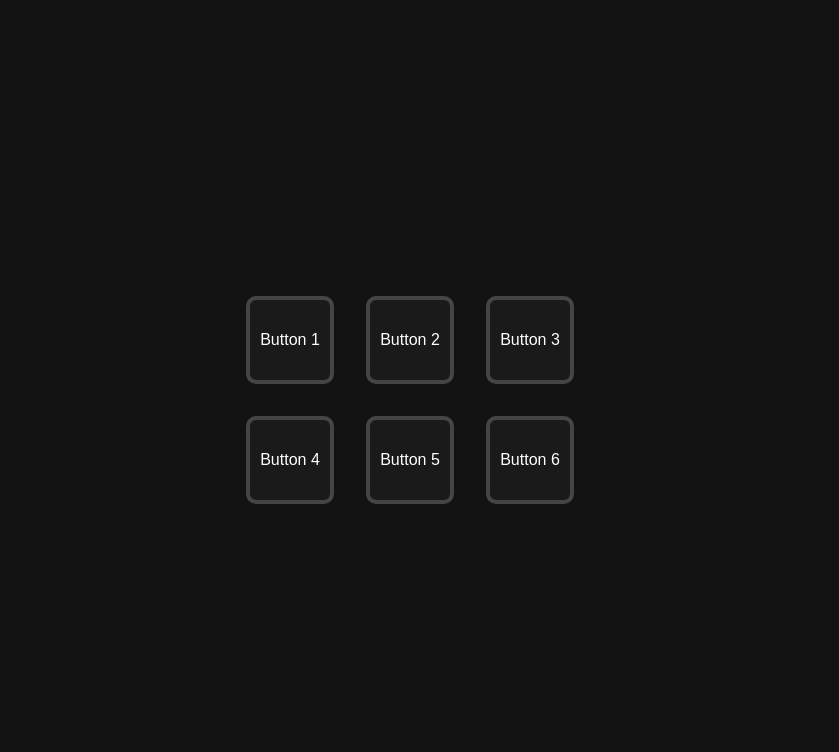
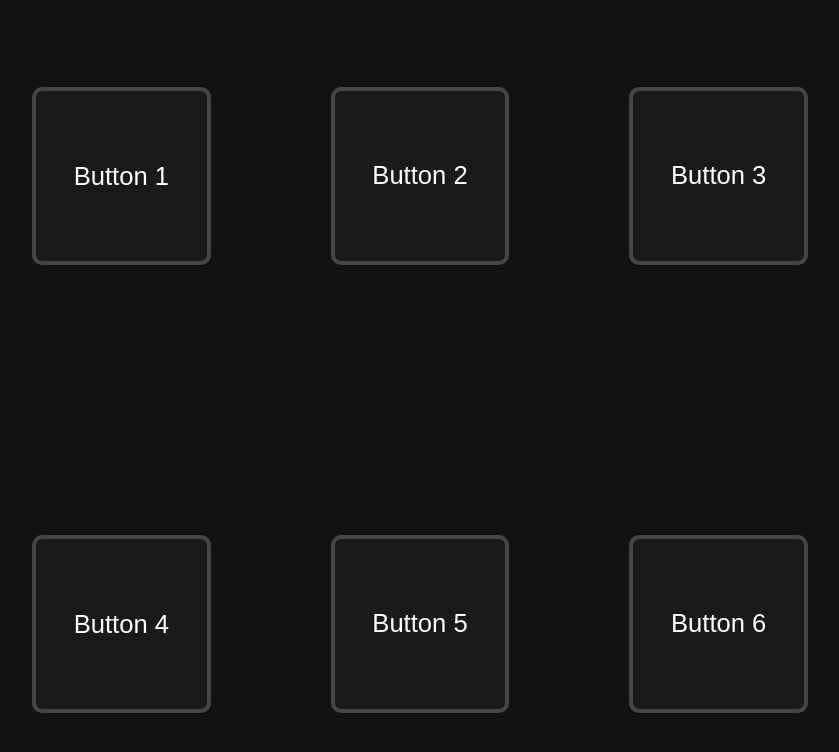
Before and after one commit to JaymanR/pi-dash, a website: page PiDash/public/index.html in a window 1280 px wide. Shown: the whole page, without its empty margins (224-1063 px from the left). Drawn offline with Linux system fonts and the light colour scheme.

Commit message:
adjust ui

```diff
--- a/PiDash/public/index.html
+++ b/PiDash/public/index.html
@@ -1,15 +1,14 @@
 <!DOCTYPE html>
 <html>
 <head>
-    <title>PiDash Interface</title>
+    <title>PiDash</title>
     <link rel="stylesheet" type="text/css" href="styles.css">
 </head>
 <body>
     <div class="button-container" id="buttons">
-        <!-- Buttons will be created dynamically -->
     </div>
     <script>
-        const numButtons = 6; // Number of buttons
+        const numButtons = 6;
         const buttonContainer = document.getElementById('buttons');
         const ws = new WebSocket('ws://localhost:3000');
 
--- a/PiDash/public/styles.css
+++ b/PiDash/public/styles.css
@@ -10,15 +10,18 @@ body {
 }
 .button-container {
     display: grid;
-    grid-template-columns: repeat(3, 100px);
-    grid-template-rows: repeat(2, 100px);
-    gap: 20px;
+    grid-template-columns: repeat(3, 1fr);
+    grid-template-rows: repeat(2, 1fr);
+    gap: 10vw;
+    width: 60vw;
+    height: 60vw;
+    max-height: 100vh;
     justify-content: center;
     align-items: center;
 }
 .button-slot {
-    width: 80px;
-    height: 80px;
+    width: 100%;
+    aspect-ratio: 1 / 1;
     background-color: #1A1A1A;
     border: 4px solid #454545;
     border-radius: 10px;
@@ -26,7 +29,7 @@ body {
     align-items: center;
     justify-content: center;
     color: white;
-    font-size: 16px;
+    font-size: 2vw;
     cursor: pointer;
     transition: border-color 0.3s;
 }
```
